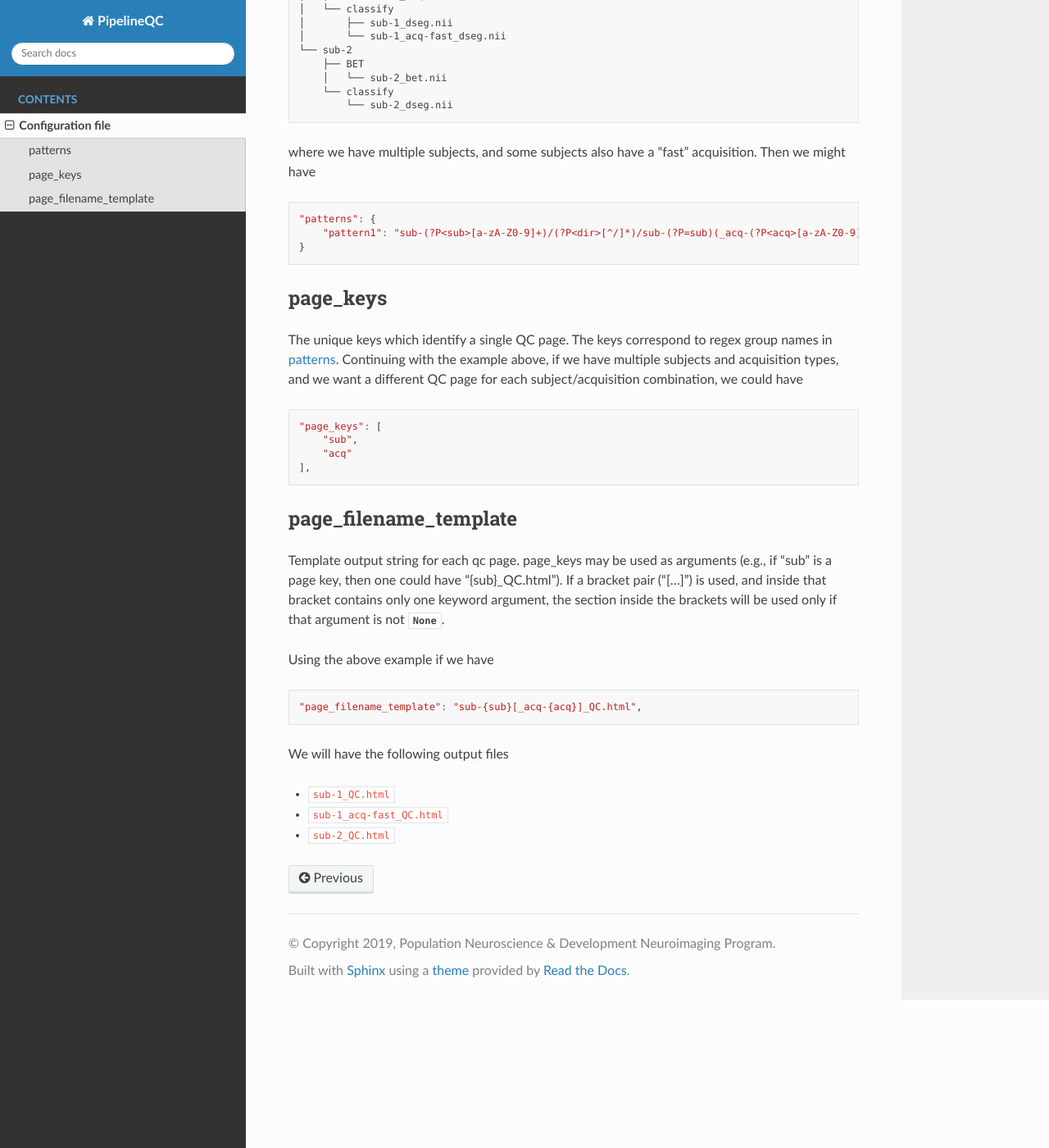
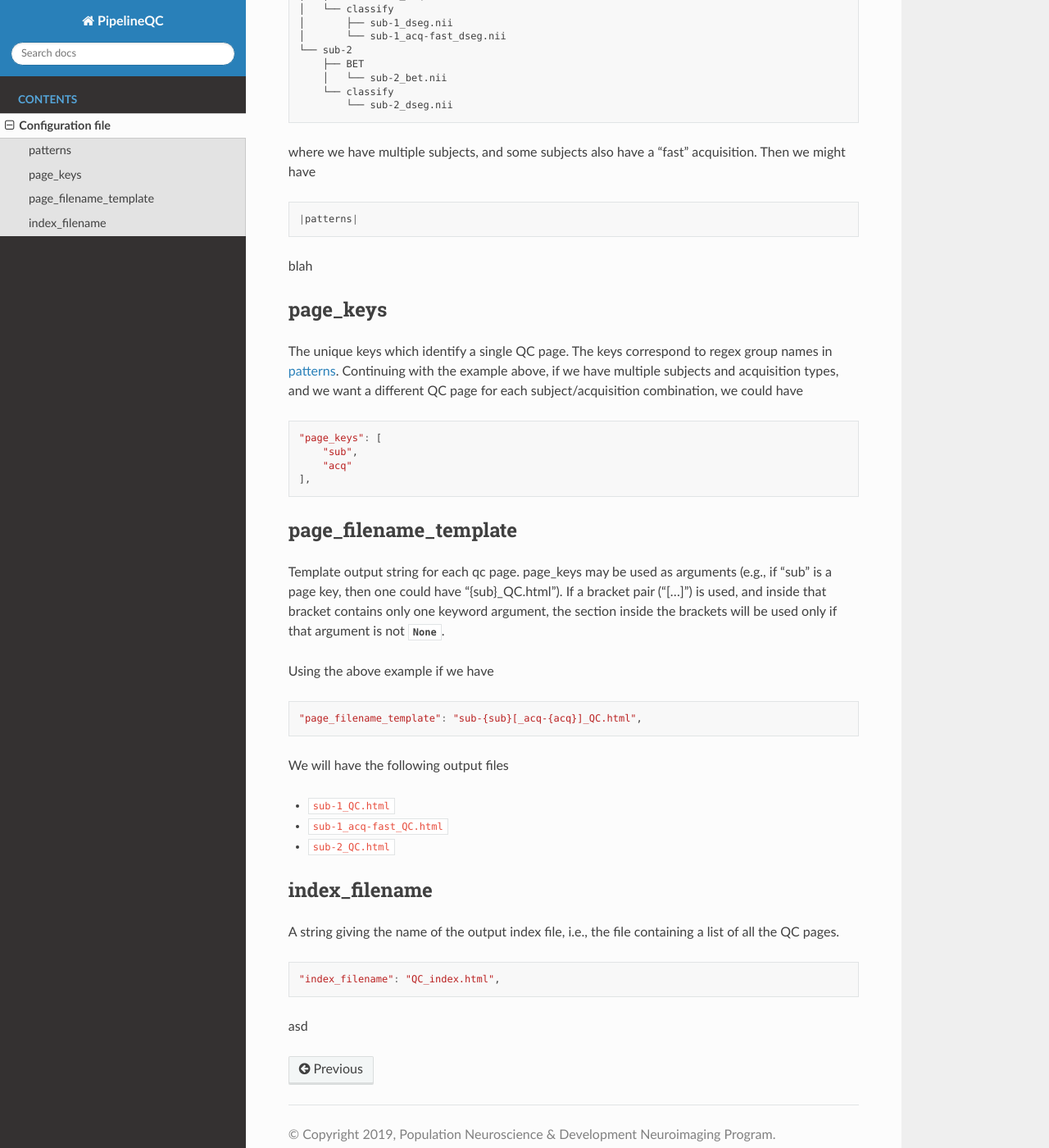
Before and after one commit to pndni/PipelineQC, a Sphinx documentation site: the page built from doc/config.rst, in a window 1280 px wide and 1400 px high, scrolled down 478 px. Shown: the whole window at 82% size. Built offline with Sphinx 7.4.7 and the Read the Docs theme 2.0.0, drawn with Linux system fonts in a browser that asks for light colours.

```diff
--- a/doc/conf.py
+++ b/doc/conf.py
@@ -33,7 +33,6 @@ master_doc = 'index'
 extensions = [
     'sphinx.ext.autodoc',
     'sphinx_rtd_theme',
-    'sphinx-jsonschema',
 ]
 
 # Add any paths that contain templates here, relative to this directory.
--- a/doc/config.rst
+++ b/doc/config.rst
@@ -32,8 +32,13 @@ where we have multiple subjects, and some subjects also have a "fast" acquisitio
 
 .. code-block:: javascript
 
+   |patterns|
+
+blah
+
+.. |patterns| replace::
    "patterns": {
-       "pattern1": "sub-(?P<sub>[a-zA-Z0-9]+)/(?P<dir>[^/]*)/sub-(?P=sub)(_acq-(?P<acq>[a-zA-Z0-9]+))?_(?P<suffix>[a-zA-Z0-9]+)\\.nii"
+   pattern1": "sub-(?P<sub>[a-zA-Z0-9]+)/(?P<dir>[^/]*)/sub-(?P=sub)(_acq-(?P<acq>[a-zA-Z0-9]+))?_(?P<suffix>[a-zA-Z0-9]+)\\.nii"
    }
 
 
@@ -73,3 +78,16 @@ We will have the following output files
 * ``sub-1_QC.html``
 * ``sub-1_acq-fast_QC.html``
 * ``sub-2_QC.html``
+
+
+index_filename
+--------------
+
+A string giving the name of the output index file, i.e., the file
+containing a list of all the QC pages.
+
+.. code-block:: javascript
+
+   "index_filename": "QC_index.html",
+
+asd
--- a/setup.py
+++ b/setup.py
@@ -5,9 +5,9 @@ setup(
     name='PipelineQC',
     version='dev',
     install_requires=[
-        'nipype',
-        'pndniworkflows',
-        ],
+        'nipype @ git+https://github.com/stilley2/nipype.git@ac54739effc8fdd7d89a57b5aac91b3f7cefd760',
+        'pndniworkflows @ git+https://github.com/pndni/pndniworkflows.git',
+    ],
     setup_requires=['pytest-runner'],
     tests_require=['pytest'],
     extra_require={
```
Also changed, not shown: 1 other file.
